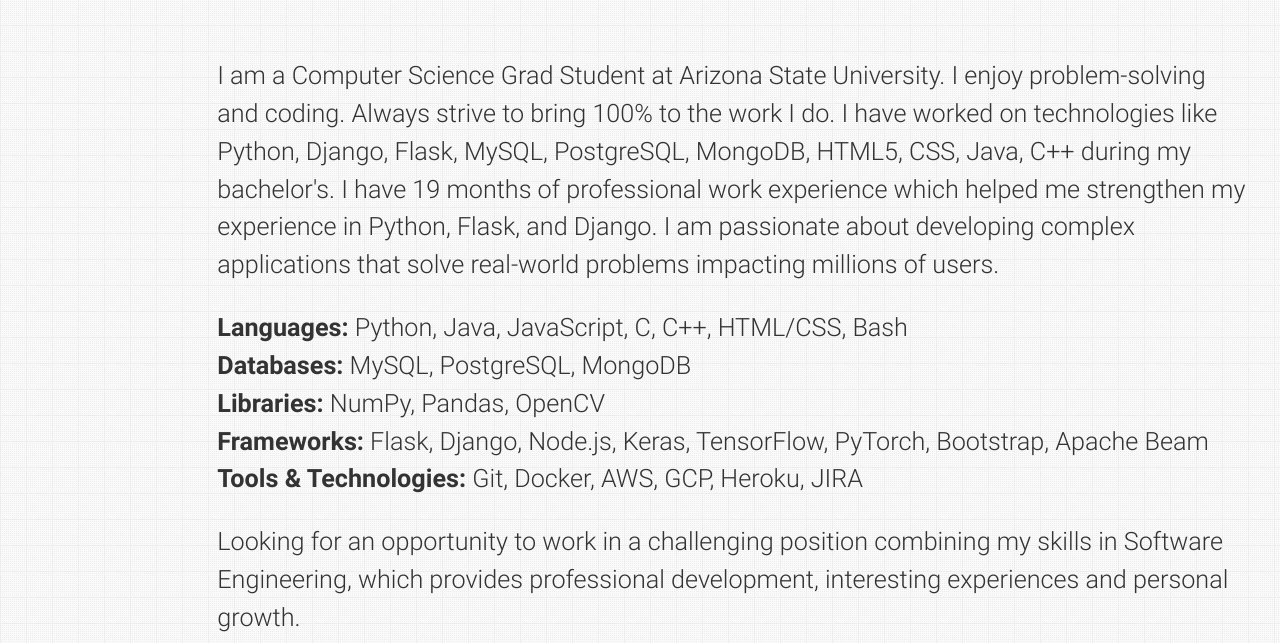
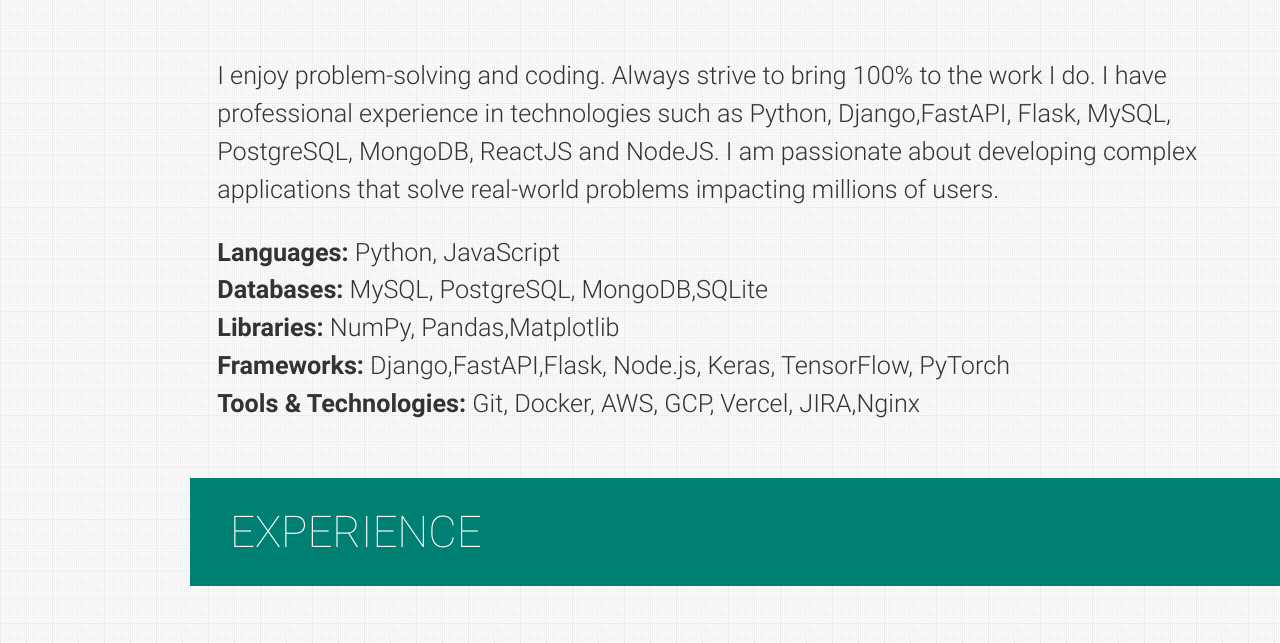
Before and after one commit to SimonOkello/simonokello.github.io, a plain HTML site: page index.html in a window 1280 px wide. Shown: the part 911-1554 px from the top of the page. Drawn offline with nearby package versions, Linux system fonts and the light colour scheme.

Commit message:
portfolio website

```diff
--- a/index.html
+++ b/index.html
@@ -1,4 +1,4 @@
-<!-- <!DOCTYPE html> -->
+<!DOCTYPE html>
 <html lang="en">
 
 <head>
@@ -37,16 +37,16 @@
   <meta property="og:type" content="website" />
   <meta property="og:title" content="Simon Okello | Software Developer" />
   <meta property="og:description" content="Software Developer" />
-  <meta property="og:url" content="https://varadbhogayata.github.io/" />
-  <meta property="og:site_name" content="Simon Okello | Software Developer" />
-  <meta property="article:publisher" content="https://varadbhogayata.github.io/" />
-  <meta property="og:image" content="https://varadbhogayata.github.io/examples/preview.JPG" />
+  <meta property="og:url" content="https://simonokello.github.io/" />
+  <meta property="og:site_name" content="Simon Okello | Software Engineer" />
+  <meta property="article:publisher" content="https://simonokello.github.io/" />
+  <meta property="og:image" content="https://simonokello.github.io/examples/preview.png" />
   <!-- Twitter -->
   <meta name="twitter:card" content="summary" />
-  <meta name="twitter:site" content="@varad_bhogayata" />
-  <meta name="twitter:title" content="Coder | Technofreak | Explorer | Minimalist | Humane" />
-  <meta name="twitter:description" content="Software Developer" />
-  <meta name="twitter:url" content="https://twitter.com/varad_bhogayata" />
+  <meta name="twitter:site" content="@simon_d_okello" />
+  <meta name="twitter:title" content="Coder | Engineer | Explorer | Minimalist" />
+  <meta name="twitter:description" content="Software Engineer" />
+  <meta name="twitter:url" content="https://x.com/simon_d_okello" />
   <meta name="author" content="Simon Okello" />
   <meta name="description" content="Software Developer with a passion for backend development and artificial intelligence." />
   <link rel="apple-touch-icon" sizes="57x57" href="/assets/img/favicon/apple-icon-57x57.png" />
@@ -193,7 +193,7 @@
       </li>
       <li class="bold">
         <a aria-label="Open Simon's Resume in a new tab"
-          href="https://drive.google.com/file/d/1B6MZ1z0-7NsefC3Lm_q-uhib28MTqpE9/view?usp=sharing" target="_blank"
+          href="https://drive.google.com/file/d/1nregxQsUFBUsdcI8UlIcs-ZjV5nj4lgc/view?usp=sharing" target="_blank"
           class="waves-effect waves-dark teal-text"><i class="mdi-file-folder-open small"></i><span>Resume</span></a>
       </li>
     </ul>
@@ -259,30 +259,27 @@
           </h2>
         </blockquote> -->
         <p>
-          I am a Computer Science Grad Student at Arizona State University. I enjoy problem-solving and coding. Always strive to bring 100% to the work I do.
+          I enjoy problem-solving and coding. Always strive to bring 100% to the work I do.
 
-          I have worked on technologies like Python, Django, Flask, MySQL, PostgreSQL, MongoDB, HTML5, CSS, Java, C++ during my bachelor's. I have 19 months of professional work experience which helped me strengthen my experience in Python, Flask, and Django.
+          I have professional experience in technologies such as Python, Django,FastAPI, Flask, MySQL, PostgreSQL, MongoDB, ReactJS and NodeJS.
 
           I am passionate about developing complex applications that solve real-world problems impacting millions of users.
         </p>
         <p>
           <ul>
-            <li><b>Languages:</b> Python, Java, JavaScript, C, C++, HTML/CSS, Bash</li>
-            <li><b>Databases:</b> MySQL, PostgreSQL, MongoDB</li>
-            <li><b>Libraries:</b> NumPy, Pandas, OpenCV</li>
-            <li><b>Frameworks:</b> Flask, Django, Node.js, Keras, TensorFlow, PyTorch, Bootstrap, Apache Beam</li>
-            <li><b>Tools & Technologies:</b> Git, Docker, AWS, GCP, Heroku, JIRA</li>
+            <li><b>Languages:</b> Python, JavaScript</li>
+            <li><b>Databases:</b> MySQL, PostgreSQL, MongoDB,SQLite</li>
+            <li><b>Libraries:</b> NumPy, Pandas,Matplotlib</li>
+            <li><b>Frameworks:</b> Django,FastAPI,Flask, Node.js, Keras, TensorFlow, PyTorch</li>
+            <li><b>Tools & Technologies:</b> Git, Docker, AWS, GCP, Vercel, JIRA,Nginx</li>
           </ul>
 
         </p>
 
+
         <!-- <p>
-
-          Detail-oriented Software Developer with professional experience in Backend Development, Machine Learning, Computer Vision. I am adept in Python, Django, Flask, SQL, Machine Learning, Computer Vision.
+          Looking for an opportunity to work in a challenging position combining my skills in Software Engineering, which provides professional development, interesting experiences and personal growth.
         </p> -->
-        <p>
-          Looking for an opportunity to work in a challenging position combining my skills in Software Engineering, which provides professional development, interesting experiences and personal growth.
-        </p>
         <!-- <p>
           Another Paragraph
         </p>  -->
```
Also changed, not shown: examples/preview.JPG (deleted), examples/preview.png (added).
